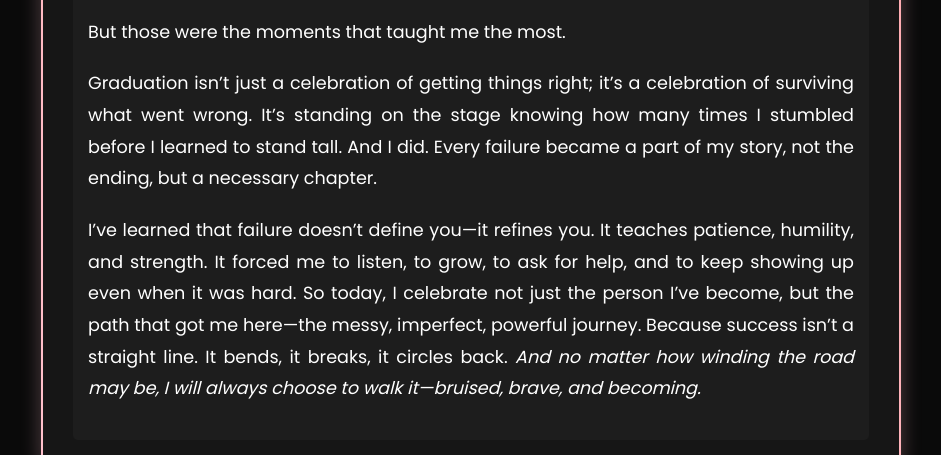
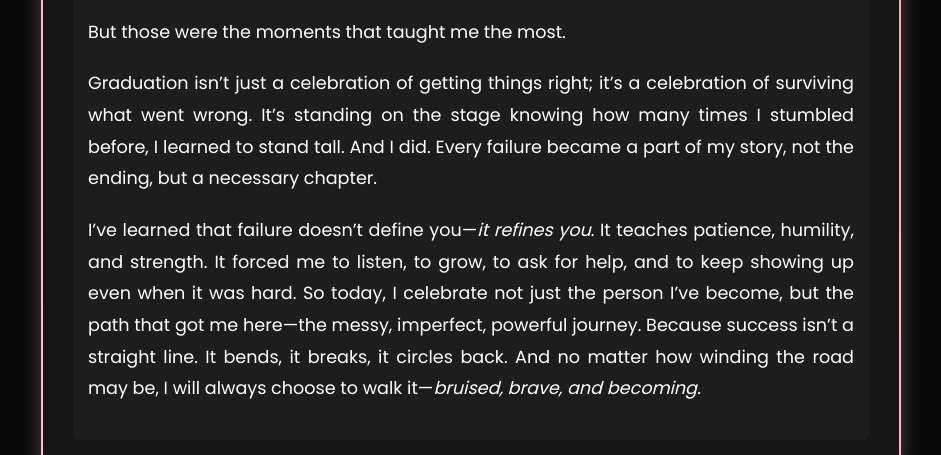
Before and after one commit to piaeunice/personalweb, a plain HTML site: page article1.html in a window 1280 px wide. Shown: the part 1329-1784 px from the top of the page, without its empty margins (169-1110 px from the left). Drawn offline with nearby package versions, Linux system fonts and the light colour scheme.

Commit message:
revised article1

```diff
--- a/article1.html
+++ b/article1.html
@@ -208,12 +208,13 @@
 
                         <p>But those were the moments that taught me the most.</p>
 
-                        <p>Graduation isn’t just a celebration of getting things right; it’s a celebration of surviving what went wrong. It’s standing on the stage knowing how many times I stumbled before I learned to stand tall. And I did. Every failure became a part of my story, not the ending, but a necessary chapter.</p>
+                        <p>Graduation isn’t just a celebration of getting things right; it’s a celebration of surviving what went wrong. It’s standing on the stage knowing how many times I stumbled before, I learned to stand tall. And I did. Every failure became a part of my story, not the ending, but a necessary chapter.</p>
 
-                        <p>I’ve learned that failure doesn’t define you—it refines you. It teaches patience, humility, and strength. It forced me to listen, to grow, to ask for help, and to keep showing up even when it was hard. So today, I celebrate not just the person I’ve become, but the path that got me here—the messy, imperfect, powerful journey. Because success isn’t a straight line. It bends, it breaks, it circles back. <i>And no matter how winding the road may be, I will always choose to walk it—bruised, brave, and becoming.</i></p>
+                        <p>I’ve learned that failure doesn’t define you—<i>it refines you</i>. It teaches patience, humility, and strength. It forced me to listen, to grow, to ask for help, and to keep showing up even when it was hard. So today, I celebrate not just the person I’ve become, but the path that got me here—the messy, imperfect, powerful journey. Because success isn’t a straight line. It bends, it breaks, it circles back. And no matter how winding the road may be, I will always choose to walk it—<i>bruised, brave, and becoming.</i></p>
                     </div>
                 </div>
-                <!-- Back Button (Only at the bottom) -->
+
+                <!-- Back Button (to blog section) -->
                 <a href="index.html#blog" class="back-button">← Back to Blog</a>
             </div>
         </section>
```
